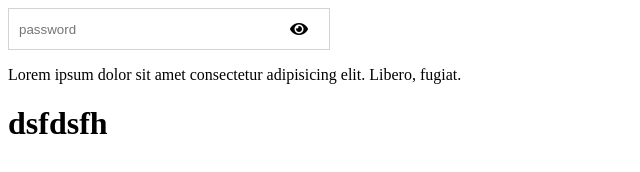
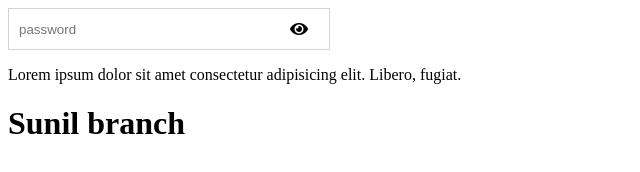
Before and after one commit to Sunilkumar3020/basic-of-git, a plain HTML site: page index.html in a window 1280 px wide. Shown: the whole page, without its empty margins (0-640 px from the left). Drawn offline with Linux system fonts and the light colour scheme.

Commit message:
heading change

```diff
--- a/index.html
+++ b/index.html
@@ -22,7 +22,7 @@
     </form>
 
     <p>Lorem ipsum dolor sit amet consectetur adipisicing elit. Libero, fugiat.</p>
-    <h1>dsfdsfh</h1>
+    <h1>Sunil branch</h1>
     <script src="main.js"></script>
 </body>
 
```
